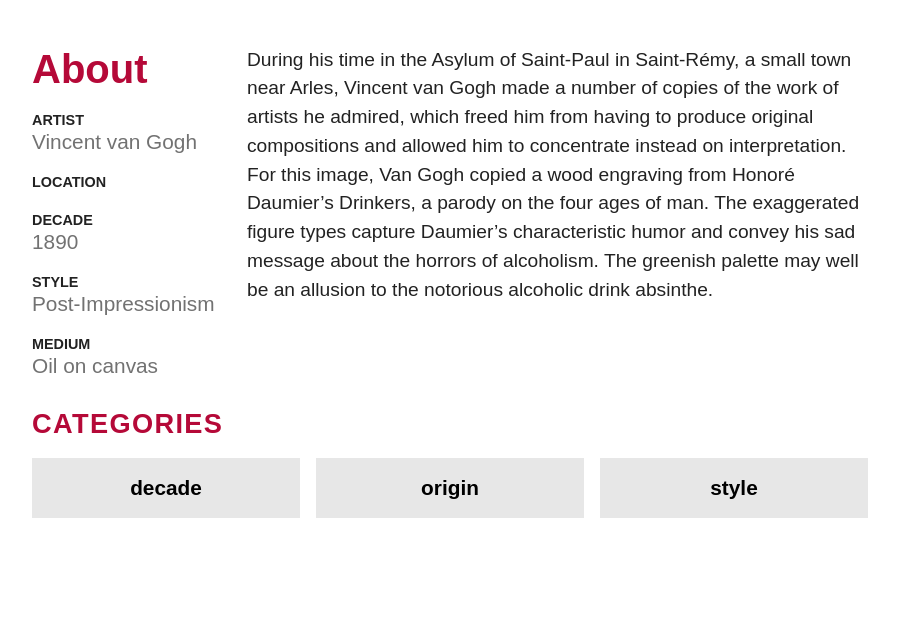
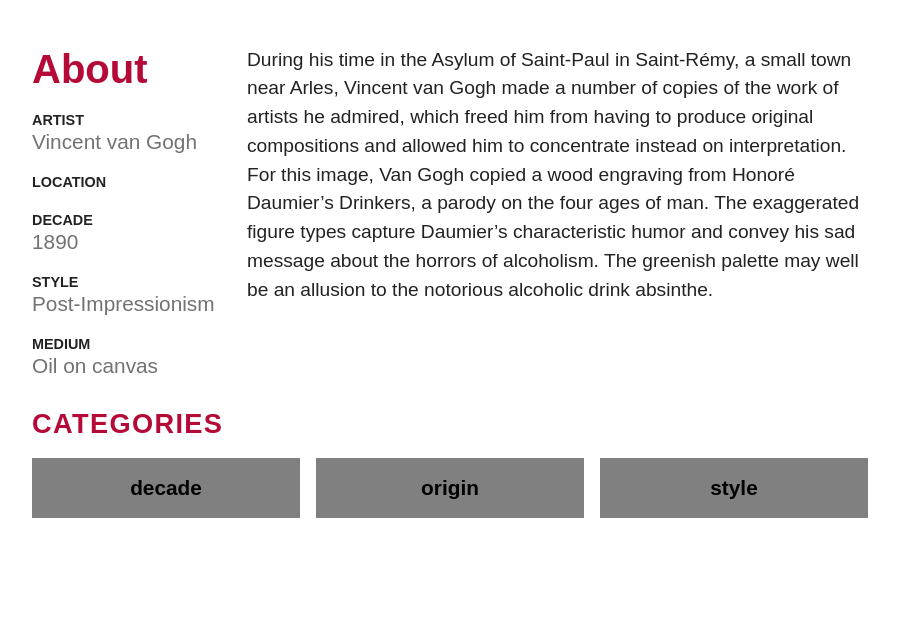
Before and after one commit to jacktollman/ChicagoArtInstitute, a Jekyll site: the page built from the_drinkers.md, in a window 1280 px wide. Shown: the part 992-1622 px from the top of the page, without its empty margins (190-1089 px from the left). Built offline with Jekyll 4.4.1, drawn with Linux system fonts in a browser that asks for light colours.

Commit message:
Update sitewide.css

```diff
--- a/css/sitewide.css
+++ b/css/sitewide.css
@@ -536,8 +536,8 @@
 		width: 100%;
 		height: 60px;
 		/*color: grey;*/
-
-		background-color: #E7E7E7;
+		background-color: grey;
+/* 		background-color: #E7E7E7; */
 		margin-right: auto;
 		text-align: center;
 		padding-top: 1em;
```
